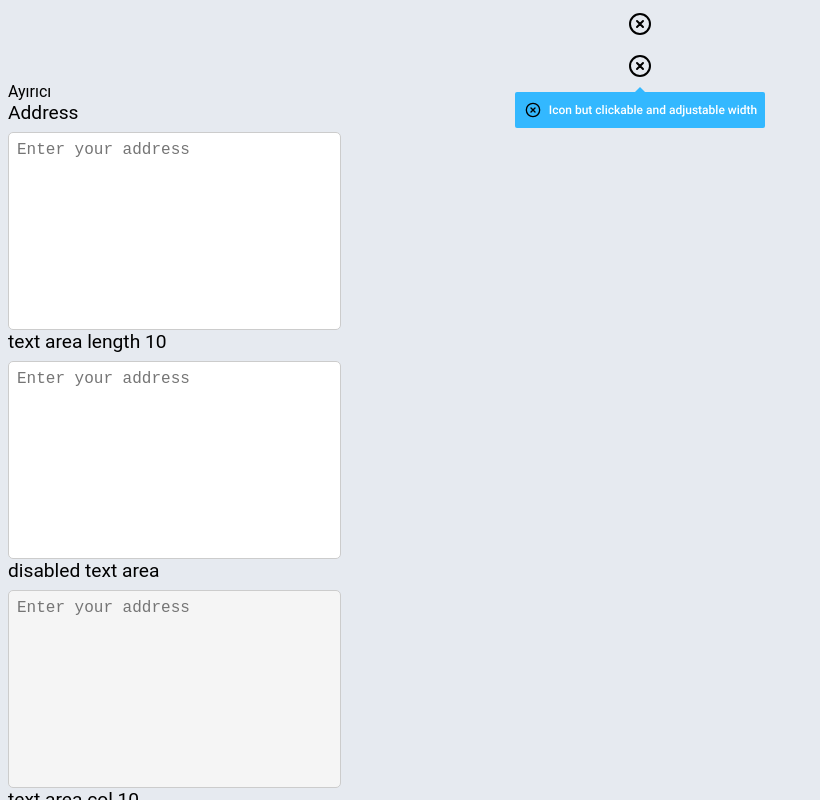
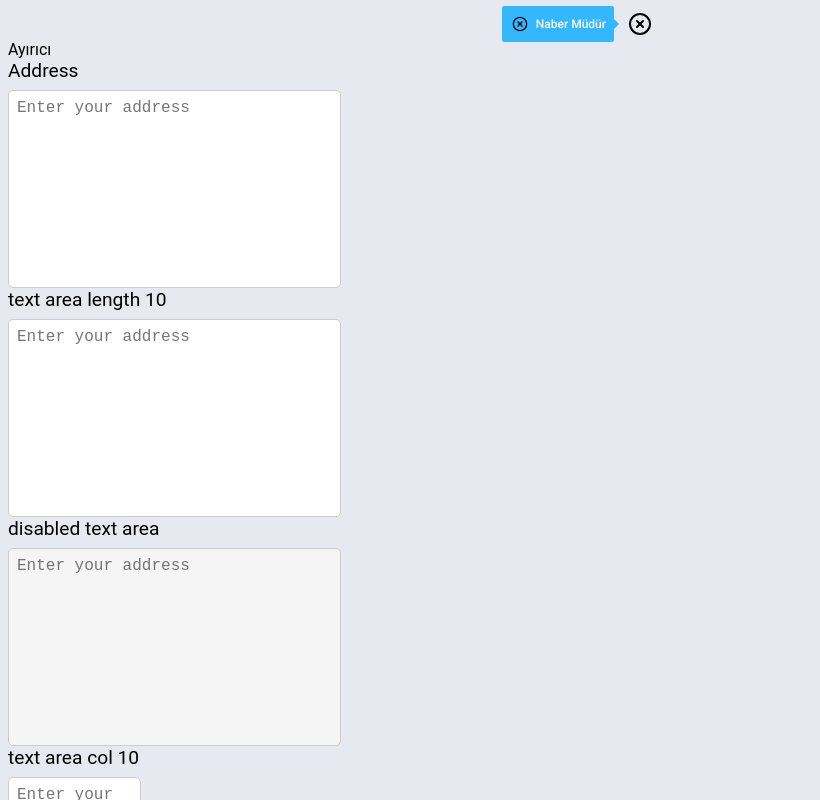
Before and after one commit to Mwiert/miniSpa, a Vue app: page /powerpuffgirls in a window 1280 px wide. Shown: the top 800 px of the page, without its empty margins (0-820 px from the left). Built offline with nearby package versions, Linux system fonts and the light colour scheme; a web font is replaced by a local one.

Commit message:
Fix icon size bug

```diff
--- a/src/components/UITooltip.vue
+++ b/src/components/UITooltip.vue
@@ -9,7 +9,7 @@
         </div>
 
         <div class="ui-tooltip-content-container" v-if="openComponent">
-          <SvgIcon :name="icon" :size="size" class="icon" v-if="icon" />
+          <SvgIcon :name="icon" class="icon" v-if="icon" />
           <div class="label">{{ label }}</div>
         </div>
       </div>
@@ -19,7 +19,7 @@
           <slot></slot>
         </div>
         <div class="ui-tooltip-content-container" v-if="openComponent">
-          <SvgIcon :name="icon" :size="size" class="icon" v-if="icon" />
+          <SvgIcon :name="icon" class="icon" v-if="icon" />
           <div class="label">{{ label }}</div>
         </div>
       </div>
@@ -38,7 +38,6 @@ export default {
   props: {
     position: { type: String, default: 'left' }, //Defines the position of the slot we are sending in, default is left so that the tooltip is on the right side of the icon
     type: { type: String, default: 'hover' }, //Defines the type of tooltip, default is hover and it can be click
-    size: { type: String, default: 's' }, //Defines the size of the icon
     isOpen: { type: Boolean, default: false }, //Defines if the tooltip is open or not when type is click
     label: { type: String }, //Defines the label of the tooltip if exist
     icon: { type: String } //Defines the icon of the tooltip if exist
--- a/src/pages/PowerPuffGirls.vue
+++ b/src/pages/PowerPuffGirls.vue
@@ -1,18 +1,12 @@
 <template>
   <span class="tooltip-c">
     <span class="tooltip-wrapper">
-      <UITooltip position="left" type="hover" size="s" label="Icon" icon="x">
-        <SvgIcon :name="'x'" :size="'s'" class="icon" />
-      </UITooltip>
-    </span>
-    <span class="tooltip-wrapper">
       <UITooltip
-        position="top"
-        type="click"
-        size="s"
-        label="Icon but clickable and adjustable width"
-        isOpen
-        icon="x">
+        :icon="'x'"
+        :label="'Naber Müdür'"
+        :position="'right'"
+        :type="'click'"
+        :isOpen="true">
         <SvgIcon :name="'x'" :size="'s'" class="icon" />
       </UITooltip>
     </span>
```
